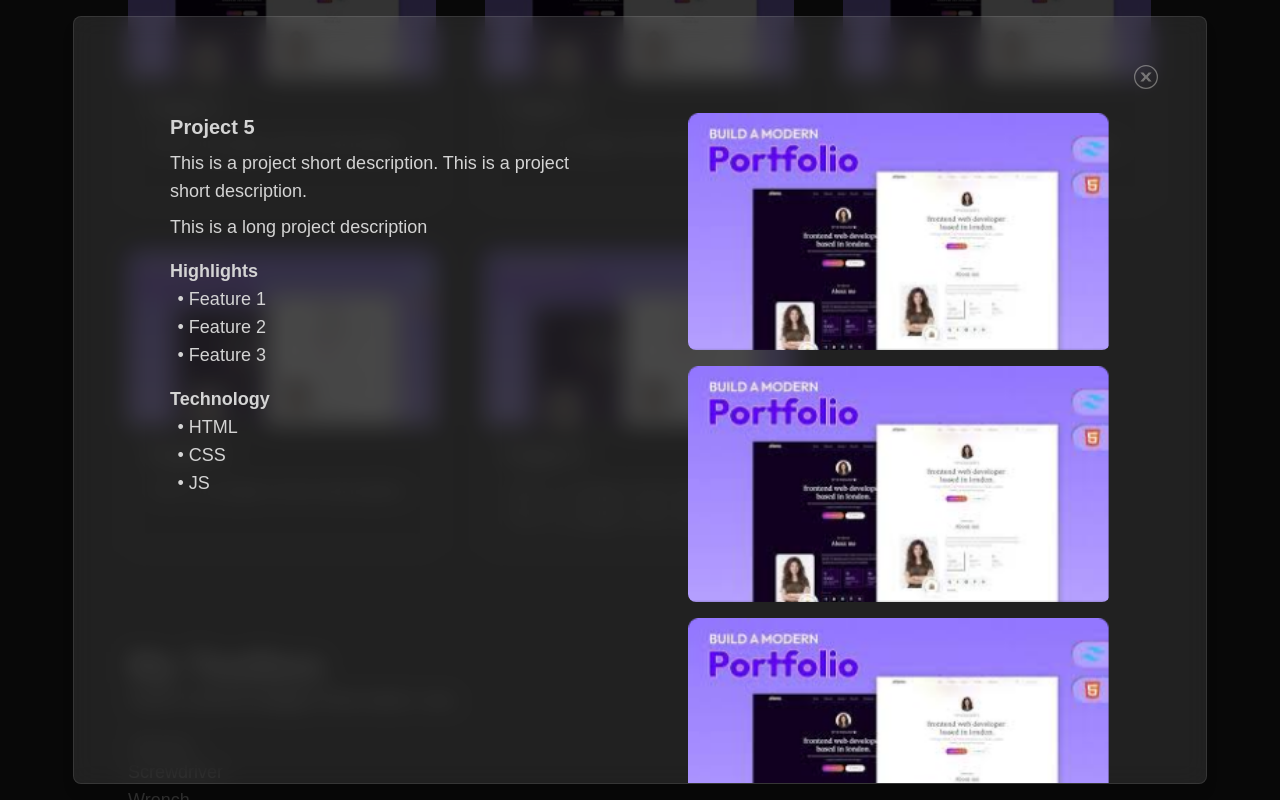
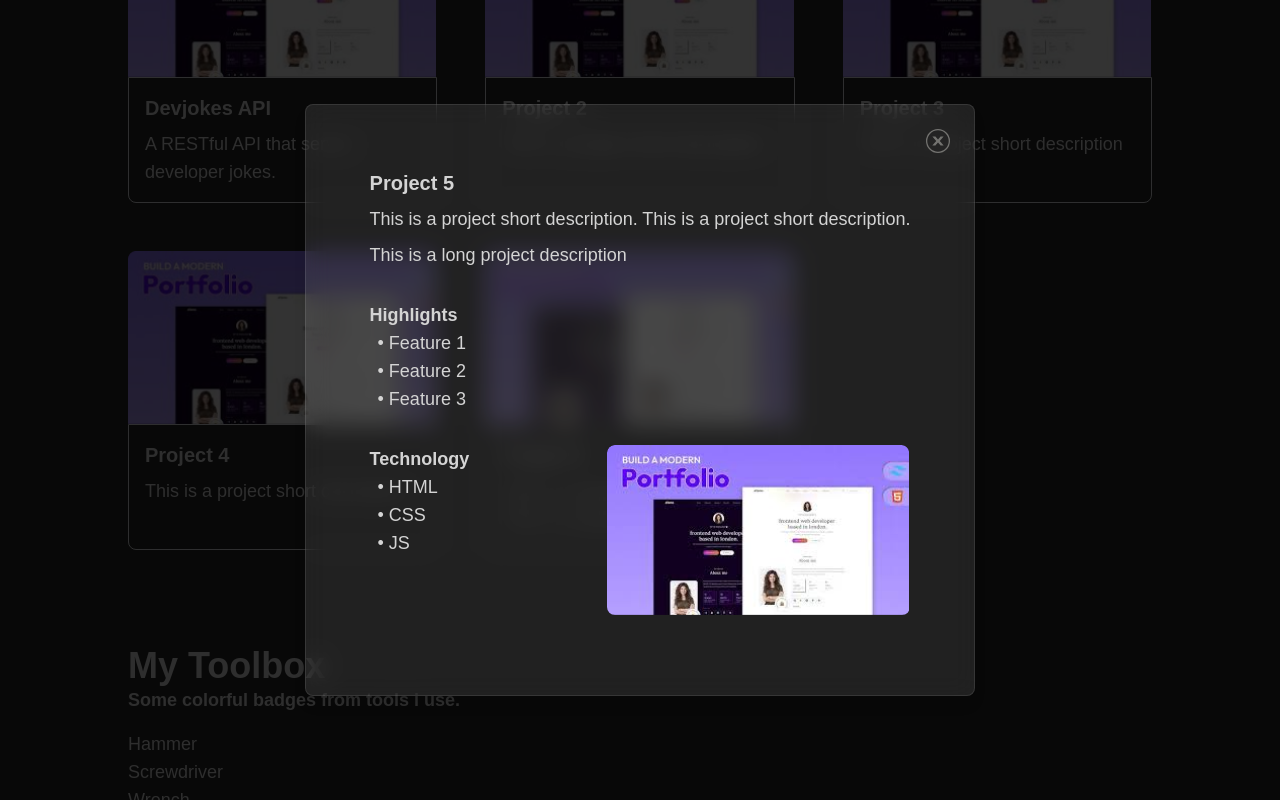
Before and after one commit to alexanderstoehr/Portfolio, a React (Vite) app: page / in a window 1280 px wide. Both pictures are taken after a click on the element 639 px from the left and 1218 px from the top of the page. Shown: the part 818-1618 px from the top of the page. Built offline with nearby package versions, Linux system fonts and the light colour scheme.

Commit message:
updated popup item alignemnt

```diff
--- a/data/projects.json
+++ b/data/projects.json
@@ -1,10 +1,10 @@
 [
   {
     "id": 1,
-    "title": "Project 1",
+    "title": "Devjokes API",
     "year": "2021",
-    "shortDescription": "This is a project short description",
-    "description": "This is a long project description",
+    "shortDescription": "A RESTful API that serves developer jokes.",
+    "description": "Django-based Devjokes API as a side project with a react frontend for the API documentation. RESTful endpoints for jokes, deployed with an SQLite database to Heroku. A serverside script reloads the initial state of the database at every Dyno restart.",
     "images": [
       "project-placeholder.png",
       "project-placeholder.png",
@@ -12,14 +12,17 @@
     ],
     "link": "https://www.google.com",
     "features": [
-      "Feature 1",
-      "Feature 2",
-      "Feature 3"
+      "React.js frontend that serves as a documentation and project showcase",
+      "Postman collection for testing the API",
+      "SQLite database for storing jokes"
     ],
     "stack": [
-      "HTML",
-      "CSS",
-      "JS"
+      "React.js",
+      "Django",
+      "SQLite",
+      "Heroku",
+      "Postman",
+      "Netlify"
     ]
   },
   {
--- a/src/components/ProjectPopup.jsx
+++ b/src/components/ProjectPopup.jsx
@@ -10,27 +10,29 @@ export default function ProjectPopup({projectId, handleProjectClick}) {
     console.log("current project", currentProject)
 
     return (
-        <div className="fixed inset-0 flex justify-center items-center z-40 m-4 max-h-full">
+        <div className="fixed inset-0 flex flex-col justify-center items-center z-40 m-4 max-h-full md:max-h-none">
             <div onClick={() => handleProjectClick(0)} className="fixed inset-0 bg-black/80 z-40"></div>
             <div
-                className="absolute max-h-full overflow-y-auto p-6 md:p-24 rounded-lg border border-white/10 bg-white/10 shadow-lg m-auto backdrop-blur-md z-50">
+                className="absolute max-h-full md:max-h-[80vh] max-w-full md:max-w-3xl overflow-y-auto p-6 md:p-16 rounded-lg border border-white/10 bg-white/10 shadow-lg m-auto backdrop-blur-md z-50">
                 <div className=" z-10 text-neutral-300 flex flex-col ">
-                    <img className="cursor-pointer h-6 absolute top-0 right-0 m-4 md:m-12 hover:scale-110"
+                    <img className="cursor-pointer h-6 absolute top-0 right-0 m-4 md:m-6 hover:scale-110"
                          onClick={() => handleProjectClick(0)}
                          src="/close-popup.svg"/>
-                    <div className="flex flex-col md:flex-row gap-8 md:gap-16 lg:gap-24">
+                    <div className="flex flex-col  gap-8 md:gap-16">
                         <div className="flex-1">
                             <div className="text-xl mb-2 font-bold">{currentProject.title}</div>
                             <div className="mb-2">{currentProject.shortDescription}</div>
-                            <div className="mb-4">{currentProject.description}</div>
+                            <div className="mb-8">{currentProject.description}</div>
                             <div className="text-lg font-bold">Highlights</div>
-                            <div className="mb-4">
+                            <div className="mb-8">
                                 {currentProject.features.map((feature, ind) => (
                                     <div key={ind} className="flex gap-2">
                                         <div className="pl-2">• {feature}</div>
                                     </div>
                                 ))}
                             </div>
+                            <div className="flex  justify-between  gap-16">
+                                <div>
                                     <div className="text-lg font-bold">Technology</div>
                                     <div className="mb-4">
                                         {currentProject.stack.map((tech, ind) => (
@@ -40,11 +42,15 @@ export default function ProjectPopup({projectId, handleProjectClick}) {
                                         ))}
                                     </div>
                                 </div>
-                        <div className="flex-1 h-full overflow-y-auto">
+                                <img className="rounded-lg mb-4 " src={currentProject.images[0]}/>
+                                {/*<div className="flex flex-1 h-full overflow-y-auto">
                                     {currentProject.images.map((image, ind) => (
                                         <img key={ind} className="rounded-lg mb-4 w-full " src={image}/>
                                     ))}
+                                </div>*/}
                             </div>
+                        </div>
+
                     </div>
                 </div>
             </div>
```
Lines whose indentation alone changed are shown as unchanged.
